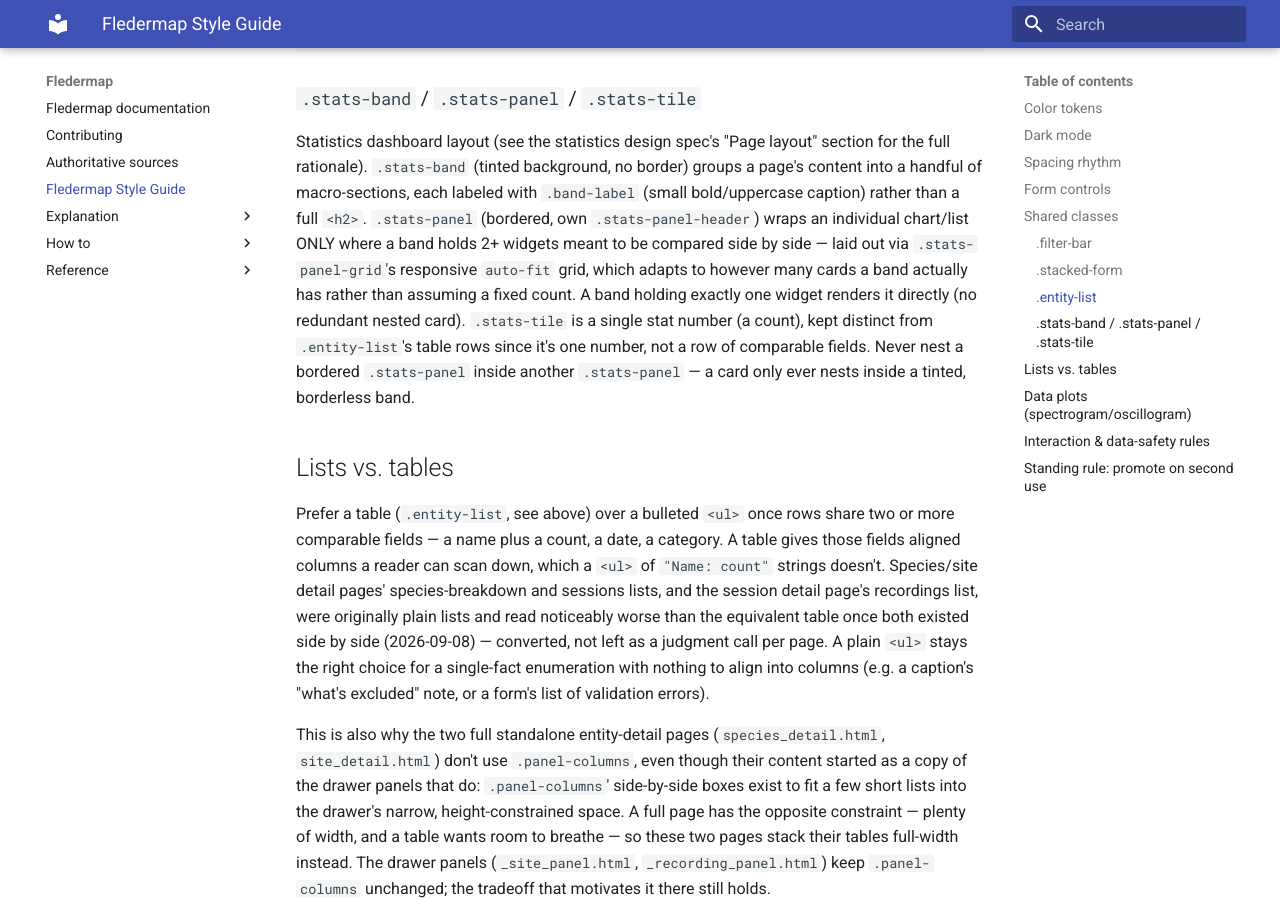
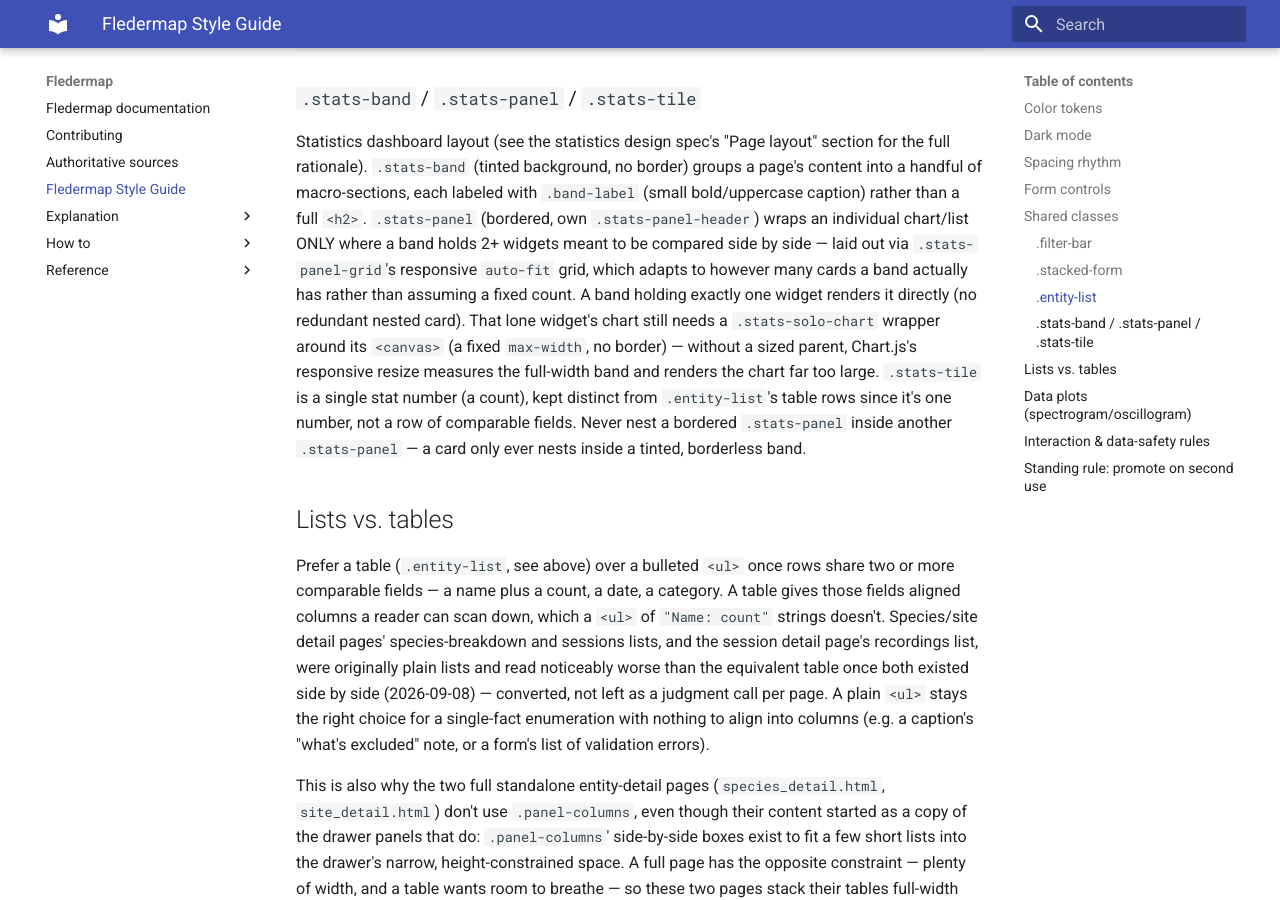
Before and after one commit to bytehexe/fledermap, an MkDocs documentation site: the page built from docs/style-guide.md, in a window 1280 px wide and 900 px high, scrolled down 3992 px. Built offline with MkDocs 1.6.1 and Material for MkDocs 9.7.7, drawn with Linux system fonts in a browser that asks for light colours.

Commit message:
fix: final-review findings for statistics feature (1,2,3,4,5,7,8)
Fixes 7 findings from the whole-branch final review of feat/statistics:

- Finding 1: restructure all chart captions to a visible one-line lead
  sentence + a details/summary ⓘ for the rest, instead of collapsing the
  whole caption (including the timezone-honesty statement) behind the
  disclosure triangle.
- Finding 2: add the missing caption to the species page's Sites band.
- Finding 3: add a plain-detail-page entity-list under the species page's
  site-ranking bar chart, alongside its existing stats-sub-page click-through.
- Finding 4: paint a colorForTaxon() marker-color swatch on each
  rarest-species row (new .taxon-swatch CSS + paintTaxonSwatches() in
  statistics.js).
- Finding 5: rarest_unmapped_codes now joins Recording and excludes
  missing_since rows, matching every other query in services/statistics.py.
  TDD: new test_rarest_unmapped_codes_excludes_missing_recordings watched RED
  before the join/filter was added.
- Finding 7: document .stats-solo-chart's Chart.js-sizing purpose in
  docs/style-guide.md.
- Finding 8: new tests/test_statistics_view_series_json.py pins the
  "null"-string bucket-key contract between _series_json and
  statistics_charts.js's seriesToChartData; verified it fails when the
  literal is changed, then reverted. Comment added on the JS side too.

Finding 6 skipped per the review's own recommendation (deferred follow-up).

Co-Authored-By: Claude Sonnet 5 <noreply@anthropic.com>
Claude-Session: https://claude.ai/code/session_01U8jV7Fg9eewjwTnXJZYyG9

```diff
--- a/docs/style-guide.md
+++ b/docs/style-guide.md
@@ -164,7 +164,10 @@ full `<h2>`. `.stats-panel` (bordered, own `.stats-panel-header`) wraps an indiv
 ONLY where a band holds 2+ widgets meant to be compared side by side — laid out via
 `.stats-panel-grid`'s responsive `auto-fit` grid, which adapts to however many cards a band
 actually has rather than assuming a fixed count. A band holding exactly one widget renders it
-directly (no redundant nested card). `.stats-tile` is a single stat number (a count), kept
+directly (no redundant nested card). That lone widget's chart still needs a `.stats-solo-chart`
+wrapper around its `<canvas>` (a fixed `max-width`, no border) — without a sized parent, Chart.js's
+responsive resize measures the full-width band and renders the chart far too large. `.stats-tile`
+is a single stat number (a count), kept
 distinct from `.entity-list`'s table rows since it's one number, not a row of comparable fields.
 Never nest a bordered `.stats-panel` inside another `.stats-panel` — a card only ever nests
 inside a tinted, borderless band.
--- a/src/fledermap/web/static/app.css
+++ b/src/fledermap/web/static/app.css
@@ -558,6 +558,10 @@ button:disabled { cursor: default; opacity: 0.5; }
    deliberately with NO border -- unlike `.stats-panel`, matching the design
    spec's "no extra card border" for a lone widget. */
 .stats-solo-chart { max-width: 420px; }
+/* Rarest-species list swatch (colorForTaxon(), same palette as every chart on
+   these pages) -- background-color set by JS (statistics.js's
+   paintTaxonSwatches()), not here. */
+.taxon-swatch { display: inline-block; width: 0.7em; height: 0.7em; border-radius: 2px; margin-right: 0.4em; vertical-align: middle; }
 
 /* Recording details page (design spec 2026-09-01, section 3/4). */
 .detail-scroll {
--- a/src/fledermap/web/static/statistics_charts.js
+++ b/src/fledermap/web/static/statistics_charts.js
@@ -39,6 +39,11 @@ function seriesToChartData(series, otherColor) {
     borderColor: colorForTaxon(taxon.id),
   }));
   if (series.other_included) {
+    // `bucket[null]` works because a JS object subscript coerces its key to
+    // a string ("null"), matching the literal string "null" that
+    // views/statistics.py's _series_json deliberately writes for the
+    // Other/single-series bucket key -- this is a real Python<->JS contract,
+    // not an accident. Do not "fix" this into a JS null/undefined check.
     datasets.push({
       label: "Other",
       data: series.buckets.map((bucket) => bucket[null] || 0),
--- a/src/fledermap/web/templates/statistics_site.html
+++ b/src/fledermap/web/templates/statistics_site.html
@@ -27,7 +27,7 @@
       <div class="stats-solo-chart">
         <canvas id="species-donut" data-chart="donut"></canvas>
       </div>
-      <details class="stats-caption"><summary>ⓘ</summary>Only recordings with a species-level result are counted; noise/no-ID/unidentified recordings are excluded.</details>
+      <div class="stats-caption">Only recordings with a species-level result are counted. <details><summary>ⓘ</summary>Noise/no-ID/unidentified recordings are excluded.</details></div>
     </div>
 
     <div class="stats-band">
@@ -36,12 +36,12 @@
         <div class="stats-panel">
           <div class="stats-panel-header">Recordings per month</div>
           <canvas id="month-line" data-chart="line"></canvas>
-          <details class="stats-caption"><summary>ⓘ</summary>Bucketed by calendar month, server time (UTC) -- not adjusted to any local timezone.</details>
+          <div class="stats-caption">Bucketed by calendar month, server time (UTC). <details><summary>ⓘ</summary>Not adjusted to any local timezone.</details></div>
         </div>
         <div class="stats-panel">
           <div class="stats-panel-header">Recordings per hour of day</div>
           <canvas id="hour-line" data-chart="line"></canvas>
-          <details class="stats-caption"><summary>ⓘ</summary>Hour of day, server time (UTC) -- not sunset-relative (see the backlogged "H:MM before/after sunset" feature).</details>
+          <div class="stats-caption">Hour of day, server time (UTC). <details><summary>ⓘ</summary>Not sunset-relative (see the backlogged "H:MM before/after sunset" feature).</details></div>
         </div>
       </div>
     </div>
```
Also changed, not shown: src/fledermap/web/static/statistics.js (+11 -0 lines), src/fledermap/web/templates/statistics_global.html (+4 -4 lines), src/fledermap/web/templates/statistics_species.html (+12 -2 lines), 3 other files.
